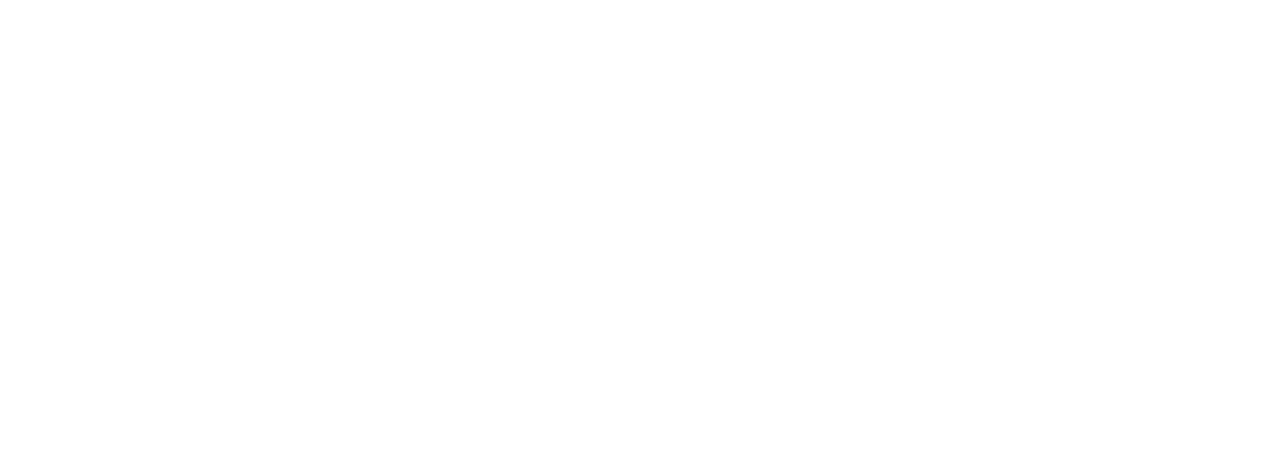
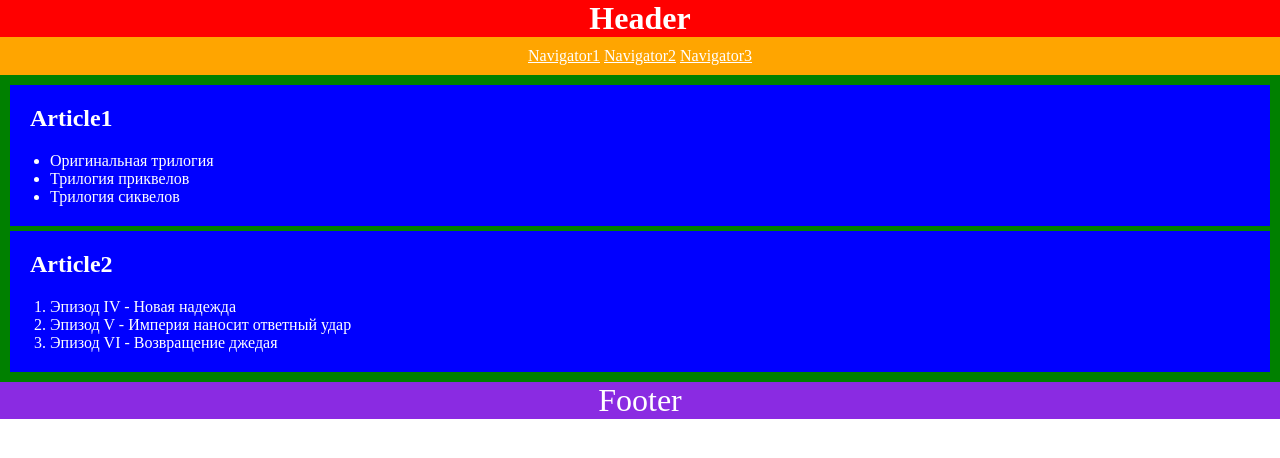
Before and after one commit to js-tasks-ru/htmlcss-20221107_k563ke70, a website: page 02-dz0/01-semantic-mockup/solution.html in a window 1280 px wide. Drawn offline with Linux system fonts and the light colour scheme.

Commit message:
semantic add css

```diff
--- /dev/null
+++ b/02-dz0/01-semantic-mockup/dzs.css
@@ -0,0 +1,57 @@
+* {
+    margin: 0;
+    padding: 0;
+}
+
+body {
+    color: white
+}
+
+header {
+    text-align: center;
+}
+
+h1 {
+    background-color: red;
+}
+
+nav {
+    background-color: orange;
+    padding: 10px;
+}
+
+nav a {
+    color: white
+}
+
+main {
+    background-color: green;
+    padding: 10px;
+}
+
+article {
+    background-color: blue;
+    margin-bottom: 5px;
+}
+
+article:last-child {
+    margin-bottom: 0;
+}
+
+article h2 {
+    padding: 20px;
+}
+
+article ul,ol {
+    padding-left: 40px;
+    padding-bottom: 20px;
+}
+
+footer {
+    background-color: blueviolet;
+}
+
+footer p {
+    text-align: center;
+    font-size: 2em;
+}
--- a/02-dz0/01-semantic-mockup/solution.html
+++ b/02-dz0/01-semantic-mockup/solution.html
@@ -1,4 +1,42 @@
 <!DOCTYPE html>
-<html lang="ru">
-    <!-- Ваше решение -->
+<html lang="en">
+<head>
+    <meta charset="UTF-8">
+    <meta http-equiv="X-UA-Compatible" content="IE=edge">
+    <meta name="viewport" content="width=device-width, initial-scale=1.0">
+    <link rel="stylesheet" href="dzs.css">
+    <title>Document</title>
+</head>
+<body>
+    <header>
+        <h1>Header</h1>
+        <nav>
+            <a href="#">Navigator1</a>
+            <a href="#">Navigator2</a>
+            <a href="#">Navigator3</a>
+        </nav>
+    </header>
+    <main>
+        <article>
+            <h2>Article1</h2>
+            <ul>
+                <li>Оригинальная трилогия</li>
+                <li>Трилогия приквелов</li>
+                <li>Трилогия сиквелов</li>
+            </ul>
+
+        </article>
+        <article>
+            <h2>Article2</h2>
+            <ol>
+                <li>Эпизод IV - Новая надежда</li>
+                <li>Эпизод V - Империя наносит ответный удар</li>
+                <li>Эпизод VI - Возвращение джедая</li>
+            </ol>
+        </article>
+    </main>
+    <footer>
+        <p>Footer</p>
+    </footer>
+</body>
 </html>
--- /dev/null
+++ b/03-lection1/01-button/button.css
@@ -0,0 +1 @@
+/* Стилизация кнопки */
```
Also changed, not shown: 03-lection1/01-button/index.html (added, +11 -0 lines), 03-lection1/01-button/test/solution.test.js (added, +7 -0 lines), 03-lection1/01-button/README.md (added).
